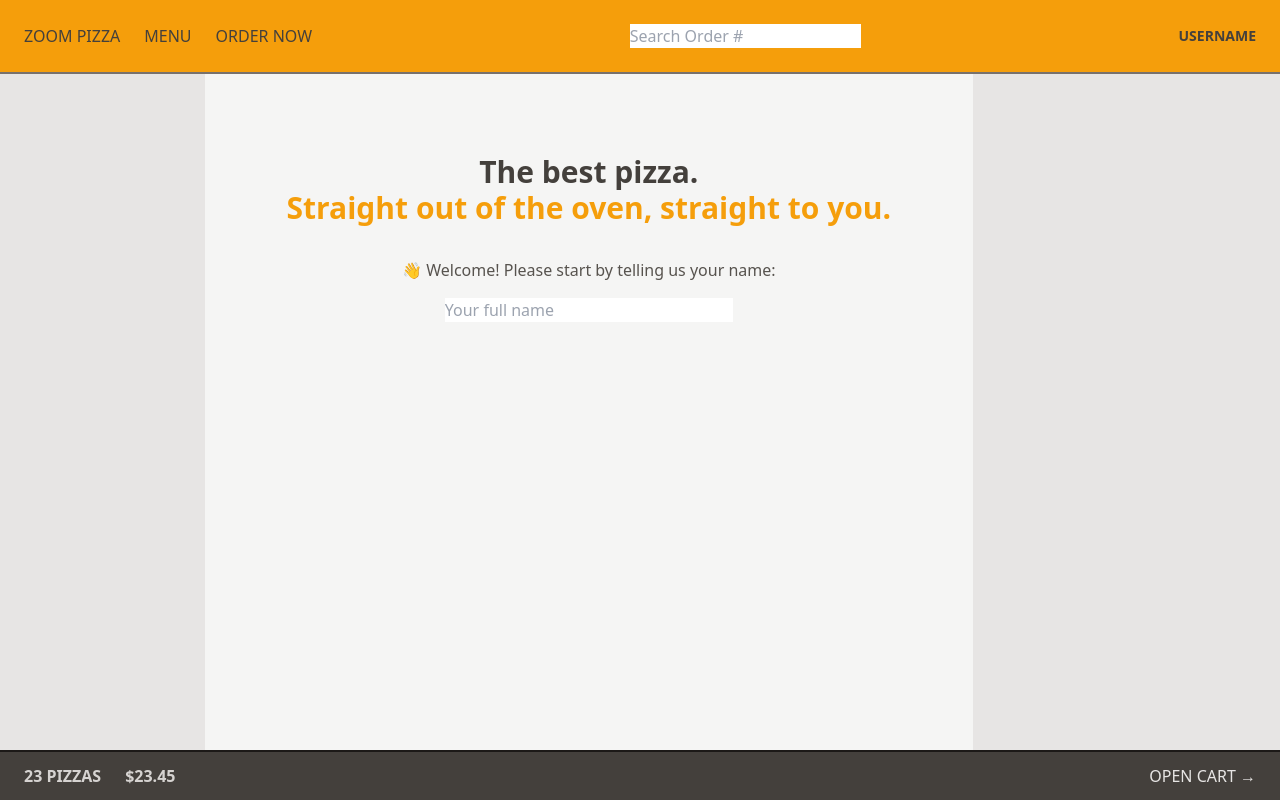
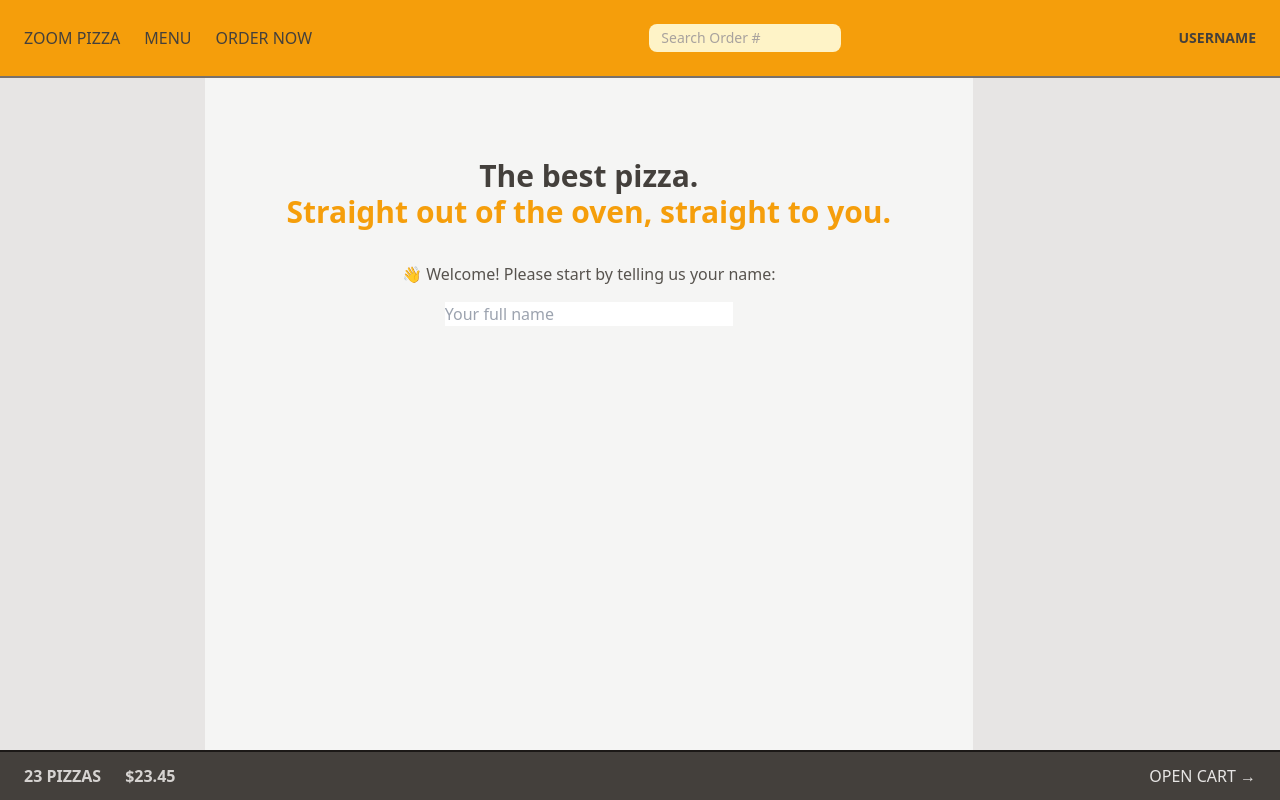
Before and after one commit to p-kordana/project-one, a React (Vite) app: page / in a window 1280 px wide. Built offline with nearby package versions, Linux system fonts and the light colour scheme.

Commit message:
style ordersearch

```diff
--- a/src/features/order/OrderSearch.jsx
+++ b/src/features/order/OrderSearch.jsx
@@ -18,6 +18,7 @@ function OrderSearch() {
         placeholder="Search Order #"
         value={query}
         onChange={(e) => setQuery(e.target.value)}
+        className="w-32 rounded-lg bg-amber-100 px-3 py-1 text-sm transition-all duration-300 placeholder:text-stone-400 focus:shadow-xl focus:outline-none sm:w-48 sm:focus:w-72"
       ></input>
     </form>
   );
```
